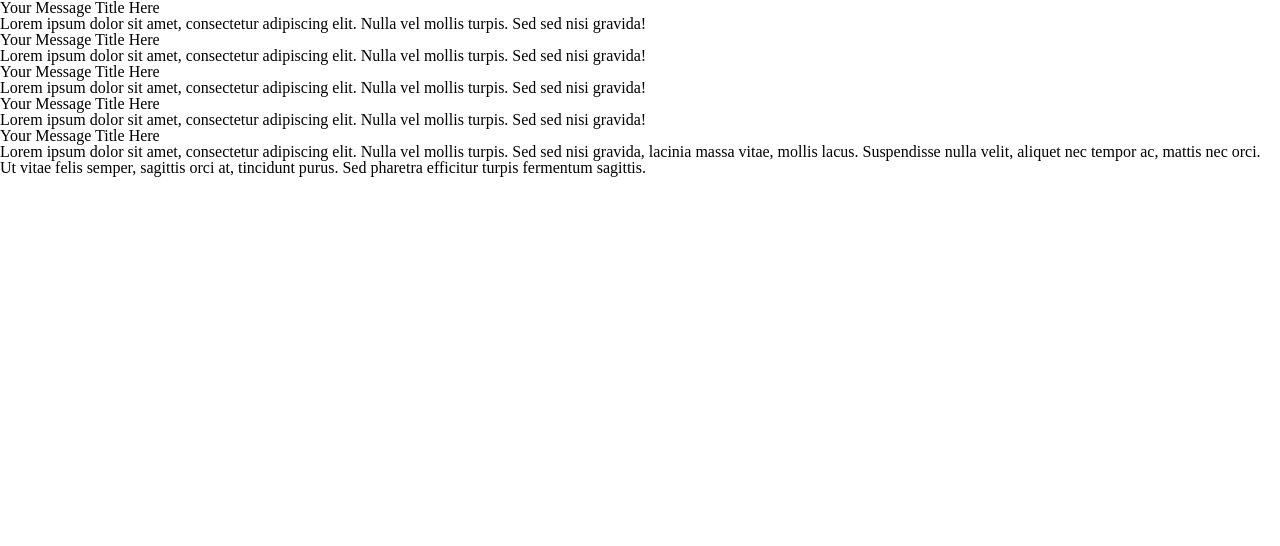
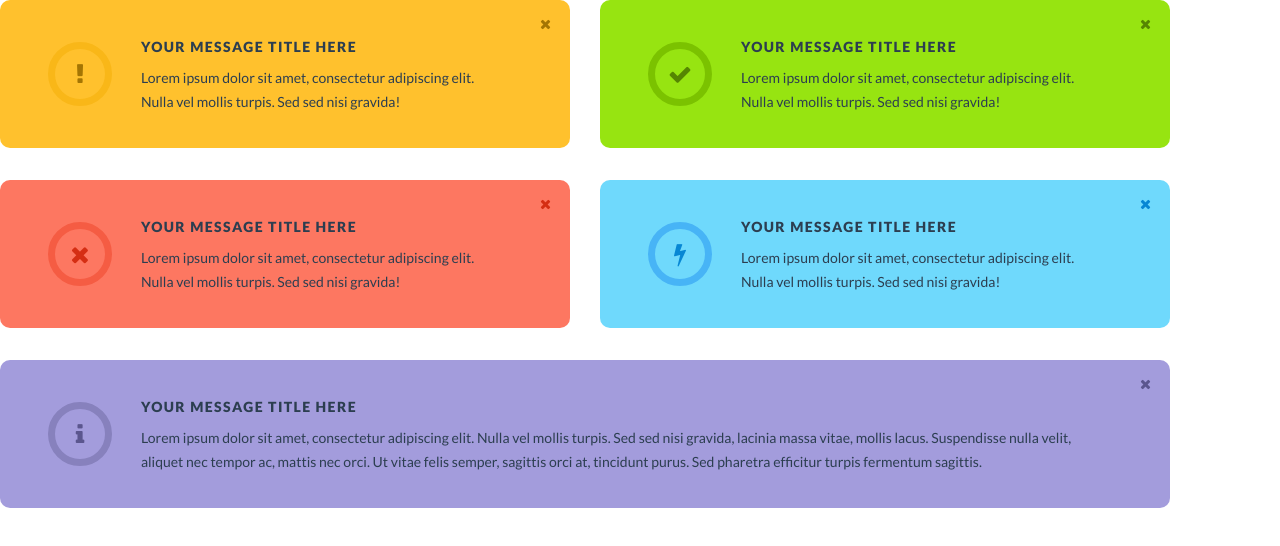
Before and after one commit to zhoricc3398/bootcamp-scss-practices, a plain HTML site: page source/index.html in a window 1280 px wide. Drawn offline with nearby package versions, Linux system fonts and the light colour scheme; files that its build step writes are made by us from their sources.

Commit message:
fix(2-Preprocessing-Core): Fix index.scss

```diff
--- a/source/styles/components/notification/index.scss
+++ b/source/styles/components/notification/index.scss
@@ -0,0 +1,265 @@
+$font-awesome: 'FontAwesome';
+
+.notification {
+    position: relative;
+    width: 570px;
+    margin-right: 30px;
+    margin-bottom: 32px;
+    padding-top: 34px;
+    padding-bottom: 34px;
+    float: left;
+    border-radius: 10px;
+    font-family: 'Lato', sans-serif;
+
+    &.warning {
+        background-color: $color-4;
+
+        .icon {
+            display: flex;
+            align-items: center;
+            justify-content: center;
+            width: 64px;
+            height: 64px;
+            margin-top: 8px;
+            margin-right: 28.9px;
+            margin-left: 48px;
+            float: left;
+            border: 1px solid;
+            border: solid 7px;
+            border-radius: 50%;
+            border-color: $color-5;
+
+            &::before {
+                content: '\f12a';
+                color: $color-7;
+                font-family: $font-awesome;
+                font-size: 24px;
+                line-height: 26px;
+            }
+        }
+
+        a {
+            position: absolute;
+            top: 12px;
+            right: 19px;
+            color: $color-7;
+            font-family: $font-awesome;
+            text-decoration: none;
+
+            &::before {
+                content: '\f00d';
+                font-size: 14px;
+                line-height: 24px;
+            }
+        }
+    }
+
+    &.check {
+        background-color: $color-8;
+
+        .icon {
+            display: flex;
+            align-items: center;
+            justify-content: center;
+            width: 64px;
+            height: 64px;
+            margin-top: 8px;
+            margin-right: 28.9px;
+            margin-left: 48px;
+            float: left;
+            border: solid 7px;
+            border-radius: 50%;
+            border-color: $color-9;
+
+            &::before {
+                content: '\f00c';
+                color: $color-10;
+                font-family: $font-awesome;
+                font-size: 24px;
+                line-height: 26px;
+            }
+        }
+
+        a {
+            position: absolute;
+            top: 12px;
+            right: 19px;
+            color: $color-10;
+            font-family: $font-awesome;
+            text-decoration: none;
+
+            &::before {
+                content: '\f00d';
+                font-size: 14px;
+                line-height: 24px;
+            }
+        }
+    }
+
+    &.close {
+        background-color: $color-11;
+
+        .icon {
+            display: flex;
+            align-items: center;
+            justify-content: center;
+            width: 64px;
+            height: 64px;
+            margin-top: 8px;
+            margin-right: 28.9px;
+            margin-left: 48px;
+            float: left;
+            border: solid 7px;
+            border-radius: 50%;
+            border-color: $color-12;
+
+            &::before {
+                content: '\f00d';
+                color: $color-13;
+                font-family: $font-awesome;
+                font-size: 24px;
+                line-height: 26px;
+            }
+        }
+
+        a {
+            position: absolute;
+            top: 12px;
+            right: 19px;
+            color: $color-13;
+            font-family: $font-awesome;
+            text-decoration: none;
+
+            &::before {
+                content: '\f00d';
+                font-size: 14px;
+                line-height: 24px;
+            }
+        }
+    }
+
+    &.bolt {
+        background-color: $color-14;
+
+        .icon {
+            display: flex;
+            align-items: center;
+            justify-content: center;
+            width: 64px;
+            height: 64px;
+            margin-top: 8px;
+            margin-right: 28.9px;
+            margin-left: 48px;
+            float: left;
+            border: solid 7px;
+            border-radius: 50%;
+            border-color: $color-15;
+
+            &::before {
+                content: '\f0e7';
+                color: $color-16;
+                font-family: $font-awesome;
+                font-size: 24px;
+                line-height: 26px;
+            }
+        }
+
+        a {
+            position: absolute;
+            top: 12px;
+            right: 19px;
+            color: $color-16;
+            font-family: $font-awesome;
+            text-decoration: none;
+
+            &::before {
+                content: '\f00d';
+                font-size: 14px;
+                line-height: 24px;
+            }
+        }
+    }
+
+    &.info {
+        background-color: $color-17;
+
+        .icon {
+            display: flex;
+            align-items: center;
+            justify-content: center;
+            width: 64px;
+            height: 64px;
+            margin-top: 8px;
+            margin-right: 28.9px;
+            margin-left: 48px;
+            float: left;
+            border: solid 7px;
+            border-radius: 50%;
+            border-color: $color-18;
+
+            &::before {
+                content: '\f129';
+                color: $color-19;
+                font-family: $font-awesome;
+                font-size: 24px;
+                line-height: 26px;
+            }
+        }
+
+        a {
+            position: absolute;
+            top: 12px;
+            right: 19px;
+            color: $color-19;
+            font-family: $font-awesome;
+            text-decoration: none;
+
+            &::before {
+                content: '\f00d';
+                font-size: 14px;
+                line-height: 24px;
+            }
+        }
+    }
+
+    &:nth-of-type(odd) {
+        clear: both;
+    }
+
+    &:nth-of-type(even) {
+        margin-right: 0;
+    }
+
+    &:last-of-type {
+        width: 1170px;
+        margin-right: 0;
+        margin-bottom: 0;
+    }
+
+    .message {
+        padding-right: 61px;
+
+        h1 {
+            margin-bottom: 6px;
+            color: $color-2;
+            font-size: 14px;
+            font-weight: 900;
+            letter-spacing: 1.4px;
+            line-height: 26px;
+            text-transform: uppercase;
+        }
+
+        p {
+            color: $color-2;
+            font-size: 14px;
+            line-height: 24px;
+        }
+    }
+
+    &.long {
+
+        .message {
+            padding-right: 54px;
+        }
+    }
+}
--- a/source/styles/main.scss
+++ b/source/styles/main.scss
@@ -4,5 +4,3 @@
 
 // Components
 @import 'components/notification/index';
-
-$font-awesome: 'FontAwesome';
```
